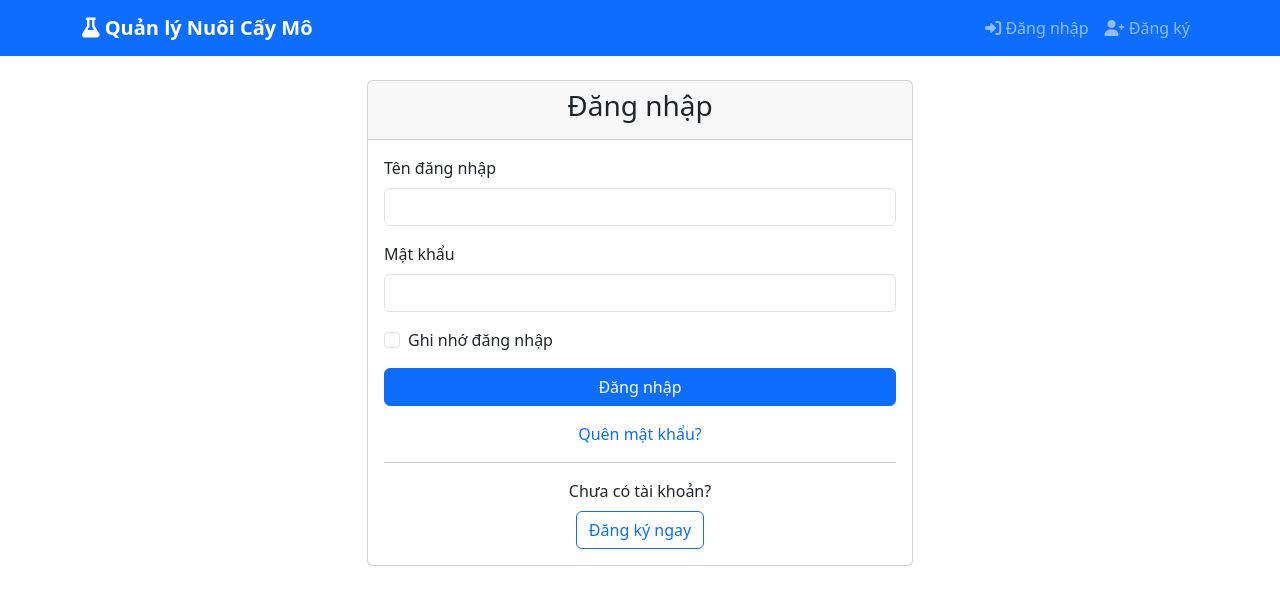
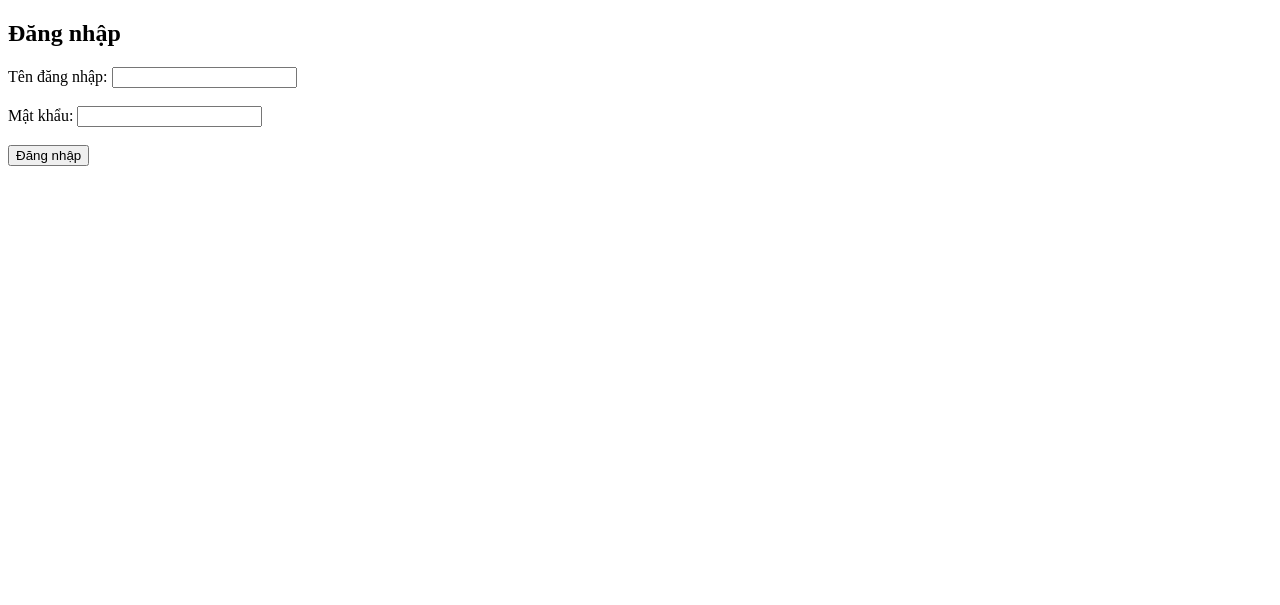
Before and after one commit to minhanh3110-svg/xuanhuong, a Flask app: template templates/login.html in a window 1280 px wide. Shown: the top 605 px of the page. Run offline with Flask 3, Linux system fonts and the light colour scheme; the template is opened without the code that fills it, so the values that code supplies are empty.

Commit message:
Update login.html

```diff
--- a/templates/login.html
+++ b/templates/login.html
@@ -1,58 +1,20 @@
-{% extends "base.html" %}
+<!-- templates/auth/login.html -->
+<!DOCTYPE html>
+<html lang="vi">
+<head>
+    <meta charset="UTF-8">
+    <title>Đăng nhập</title>
+</head>
+<body>
+    <h2>Đăng nhập</h2>
+    <form method="POST">
+        <label for="username">Tên đăng nhập:</label>
+        <input type="text" name="username" required><br><br>
 
-{% block content %}
-<div class="row justify-content-center">
-    <div class="col-md-6">
-        <div class="card">
-            <div class="card-header">
-                <h3 class="text-center">Đăng nhập</h3>
-            </div>
-            <div class="card-body">
-                <form method="POST">
-                    {% if not show_otp %}
-                    <div class="mb-3">
-                        <label for="username" class="form-label">Tên đăng nhập</label>
-                        <input type="text" class="form-control" id="username" name="username" required>
-                    </div>
-                    <div class="mb-3">
-                        <label for="password" class="form-label">Mật khẩu</label>
-                        <input type="password" class="form-control" id="password" name="password" required>
-                    </div>
-                    <div class="mb-3 form-check">
-                        <input type="checkbox" class="form-check-input" id="remember" name="remember">
-                        <label class="form-check-label" for="remember">Ghi nhớ đăng nhập</label>
-                    </div>
-                    {% else %}
-                    <input type="hidden" name="username" value="{{ username }}">
-                    <div class="mb-3">
-                        <label for="otp_code" class="form-label">Mã xác thực OTP</label>
-                        <input type="text" class="form-control" id="otp_code" name="otp_code"
-                               required autofocus placeholder="Nhập mã 6 số">
-                    </div>
-                    {% endif %}
-                    <div class="d-grid gap-2">
-                        <button type="submit" class="btn btn-primary">
-                            {% if show_otp %}Xác thực{% else %}Đăng nhập{% endif %}
-                        </button>
-                    </div>
-                </form>
+        <label for="password">Mật khẩu:</label>
+        <input type="password" name="password" required><br><br>
 
-                <div class="mt-3 text-center">
-                    <a href="{{ url_for('auth.forgot_password') }}" class="text-decoration-none">
-                        Quên mật khẩu?
-                    </a>
-                </div>
-
-                <hr>
-
-                <div class="text-center">
-                    <p class="mb-0">Chưa có tài khoản?</p>
-                    <a href="{{ url_for('auth.register') }}" class="btn btn-outline-primary mt-2">
-                        Đăng ký ngay
-                    </a>
-                </div>
-            </div>
-        </div>
-    </div>
-</div>
-{% endblock %}
+        <button type="submit">Đăng nhập</button>
+    </form>
+</body>
+</html>
```
